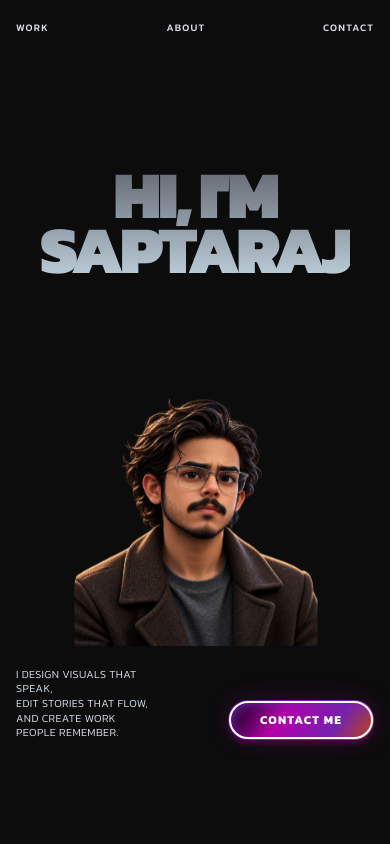
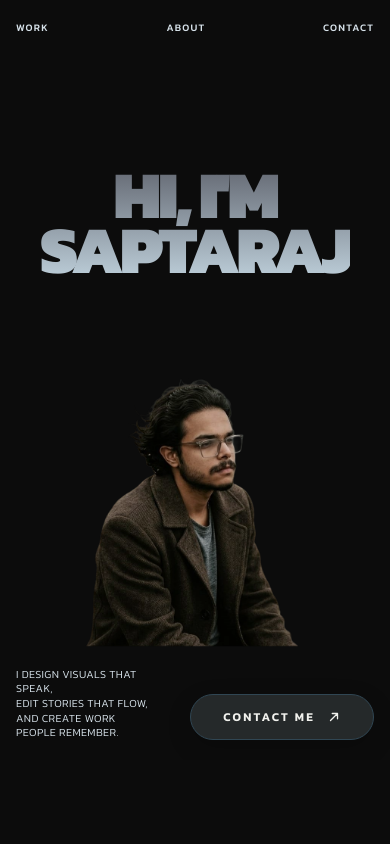
Before and after one commit to saptaraj19xx/saptarajportfolio, a React (Vite) app: page / in a window 390 px wide. Shown: the top 844 px of the page. Built offline with nearby package versions, Linux system fonts and the light colour scheme.

Commit message:
Update hero image and contact buttons

```diff
--- a/src/components/ContactButton.tsx
+++ b/src/components/ContactButton.tsx
@@ -48,20 +48,64 @@ export function ContactButton({ className = "" }: { className?: string }) {
   return (
     <>
       <button
-        type="button"
-        onClick={() => setOpen(true)}
-        className={`inline-flex items-center justify-center rounded-full px-8 py-3 text-xs font-bold uppercase tracking-widest text-white transition-all duration-300 hover:-translate-y-1 hover:scale-105 sm:px-10 sm:py-3.5 sm:text-sm md:px-12 md:py-4 md:text-base ${className}`}
-        style={{
-          background:
-            "linear-gradient(123deg, #18011F 7%, #B600A8 37%, #7621B0 72%, #BE4C00 100%)",
-          boxShadow:
-            "0px 4px 4px rgba(181, 1, 167, 0.25), 4px 4px 12px #7721B1 inset, 0 0 24px rgba(181, 1, 167, 0.22)",
-          outline: "2px solid white",
-          outlineOffset: "-3px",
-        }}
-      >
-        Contact Me
-      </button>
+  type="button"
+  onClick={() => setOpen(true)}
+  className={`
+    group
+    inline-flex
+    items-center
+    justify-center
+    gap-3
+    rounded-full
+    border
+    border-[#304653]
+    bg-[#25292A]
+    px-8
+    py-3.5
+    text-xs
+    font-semibold
+    uppercase
+    tracking-[0.18em]
+    text-[#F1F1ED]
+    shadow-[0_8px_24px_rgba(0,0,0,0.18)]
+    transition-all
+    duration-300
+    hover:-translate-y-0.5
+    hover:border-[#526775]
+    hover:bg-[#2C3132]
+    sm:px-10
+    sm:py-4
+    sm:text-sm
+    md:px-11
+    md:py-4
+    md:text-base
+    ${className}
+  `}
+>
+  <span>Contact Me</span>
+
+  <svg
+    viewBox="0 0 16 16"
+    fill="none"
+    className="
+      h-3.5
+      w-3.5
+      transition-transform
+      duration-300
+      group-hover:translate-x-0.5
+      group-hover:-translate-y-0.5
+    "
+    aria-hidden="true"
+  >
+    <path
+      d="M4 12L12 4M6 4H12V10"
+      stroke="currentColor"
+      strokeWidth="1.5"
+      strokeLinecap="round"
+      strokeLinejoin="round"
+    />
+  </svg>
+</button>
 
       <AnimatePresence>
         {open && (
@@ -186,15 +230,29 @@ export function ContactButton({ className = "" }: { className?: string }) {
                   <div className="mt-6 flex flex-wrap gap-4">
                     <button
                       type="submit"
-                      className="rounded-full px-8 py-3.5 text-xs font-bold uppercase tracking-widest text-white transition-all duration-300 hover:-translate-y-1 hover:scale-[1.02] sm:px-10 sm:text-sm"
-                      style={{
-                        background:
-                          "linear-gradient(123deg, #18011F 7%, #B600A8 37%, #7621B0 72%, #BE4C00 100%)",
-                        boxShadow:
-                          "0px 4px 4px rgba(181, 1, 167, 0.25), 4px 4px 12px #7721B1 inset, 0 0 25px rgba(181, 1, 167, 0.25)",
-                        outline: "2px solid white",
-                        outlineOffset: "-3px",
-                      }}
+                      className="
+                        inline-flex
+                        items-center
+                        justify-center
+                        rounded-full
+                        border
+                        border-white
+                        bg-white
+                        px-8
+                        py-3.5
+                        text-xs
+                        font-semibold
+                        uppercase
+                        tracking-[0.18em]
+                        text-[#08090A]
+                        transition-all
+                        duration-300
+                        hover:-translate-y-0.5
+                        hover:bg-[#D7E2EA]
+                        hover:border-[#D7E2EA]
+                        sm:px-10
+                        sm:text-sm
+                      "
                     >
                       Send Message
                     </button>
--- a/src/sections/ContactButton.tsx
+++ b/src/sections/ContactButton.tsx
@@ -2,17 +2,60 @@ export function ContactButton({ className = "" }: { className?: string }) {
   return (
     <a
       href="#contact"
-      className={`inline-flex items-center justify-center rounded-full px-8 py-3 text-xs font-medium uppercase tracking-widest text-white transition-opacity duration-200 hover:opacity-90 sm:px-10 sm:py-3.5 sm:text-sm md:px-12 md:py-4 md:text-base ${className}`}
-      style={{
-        background:
-          "linear-gradient(123deg, #18011F 7%, #B600A8 37%, #7621B0 72%, #BE4C00 100%)",
-        boxShadow:
-          "0px 4px 4px rgba(181, 1, 167, 0.25), 4px 4px 12px #7721B1 inset",
-        outline: "2px solid white",
-        outlineOffset: "-3px",
-      }}
+      className={`
+        group
+        inline-flex
+        items-center
+        justify-center
+        gap-3
+        rounded-full
+        border
+        border-[#D7E2EA]/35
+        bg-[#08090A]
+        px-7
+        py-3
+        text-xs
+        font-semibold
+        uppercase
+        tracking-[0.18em]
+        text-[#D7E2EA]
+        transition-all
+        duration-300
+        hover:border-[#D7E2EA]
+        hover:bg-[#D7E2EA]
+        hover:text-[#08090A]
+        sm:px-9
+        sm:py-3.5
+        sm:text-sm
+        md:px-10
+        md:py-4
+        md:text-base
+        ${className}
+      `}
     >
-      Contact Me
+      <span>Contact Me</span>
+
+      <svg
+        viewBox="0 0 16 16"
+        fill="none"
+        className="
+          h-3.5
+          w-3.5
+          transition-transform
+          duration-300
+          group-hover:translate-x-0.5
+          group-hover:-translate-y-0.5
+        "
+        aria-hidden="true"
+      >
+        <path
+          d="M4 12L12 4M6 4H12V10"
+          stroke="currentColor"
+          strokeWidth="1.5"
+          strokeLinecap="round"
+          strokeLinejoin="round"
+        />
+      </svg>
     </a>
   );
 }
```
Also changed, not shown: src/assets/saptaraj-character.png.
